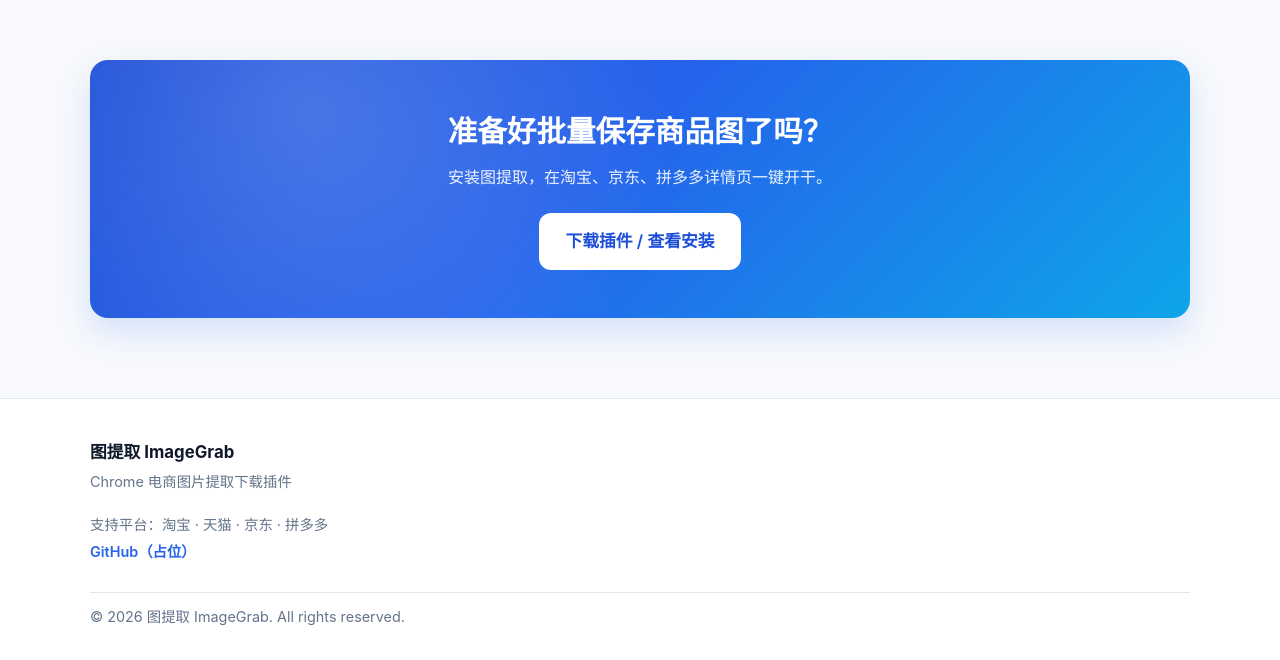
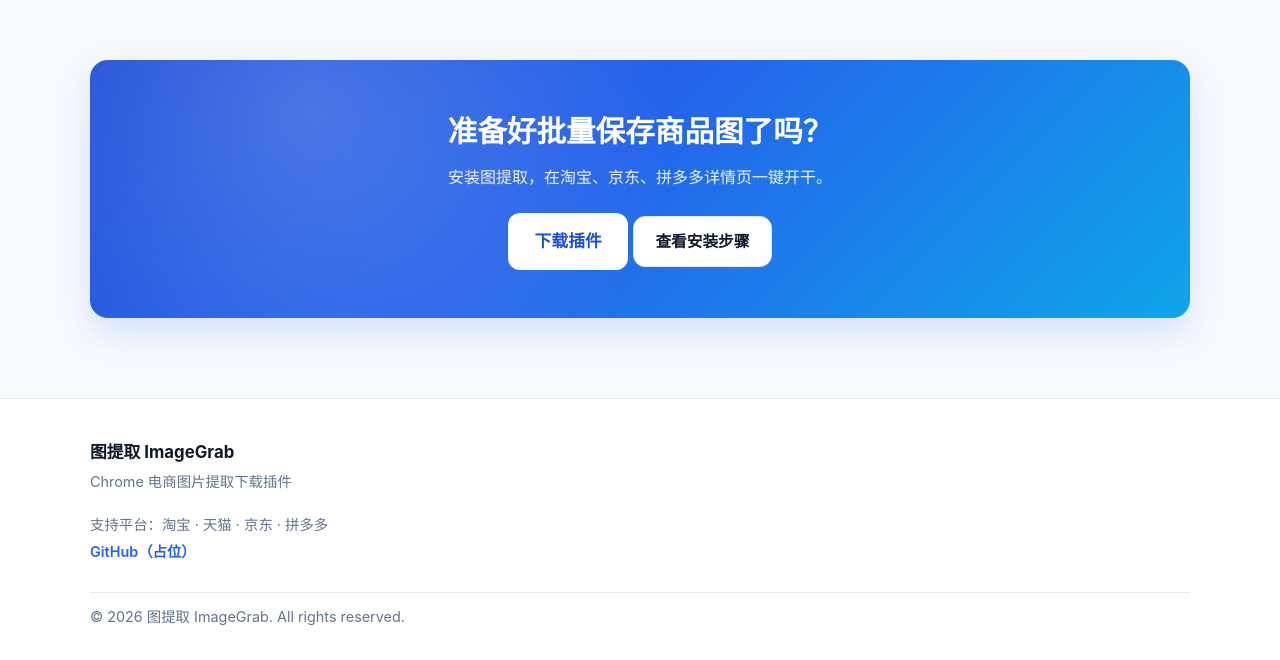
Before and after one commit to YinRZ197/image-plugin, a browser extension: page docs/index.html in a window 1280 px wide. Shown: the part 2791-3451 px from the top of the page. Drawn offline with Linux system fonts and the light colour scheme.

Commit message:
配置插件下载按钮，链接指向压缩包

```diff
--- a/docs/index.html
+++ b/docs/index.html
@@ -347,7 +347,8 @@
           <div class="cta-panel reveal">
             <h2 id="cta-title">准备好批量保存商品图了吗？</h2>
             <p>安装图提取，在淘宝、京东、拼多多详情页一键开干。</p>
-            <a class="btn btn-primary btn-lg" href="#install">下载插件 / 查看安装</a>
+            <a class="btn btn-primary btn-lg" href="./image-plugin.zip">下载插件</a>
+            <a class="btn btn-secondary" href="#install">查看安装步骤</a>
           </div>
         </div>
       </section>
```
Also changed, not shown: 1 other file.
